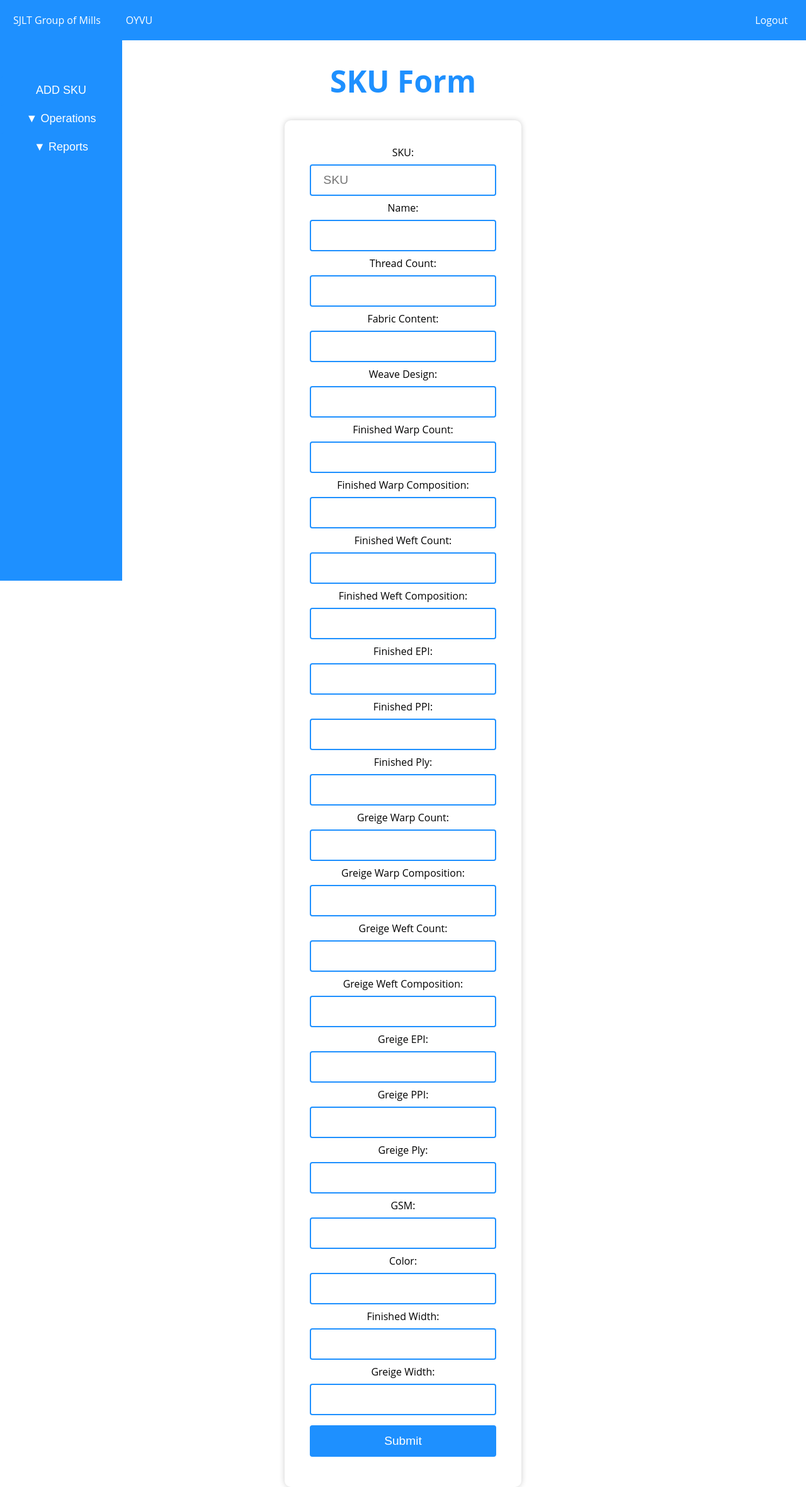
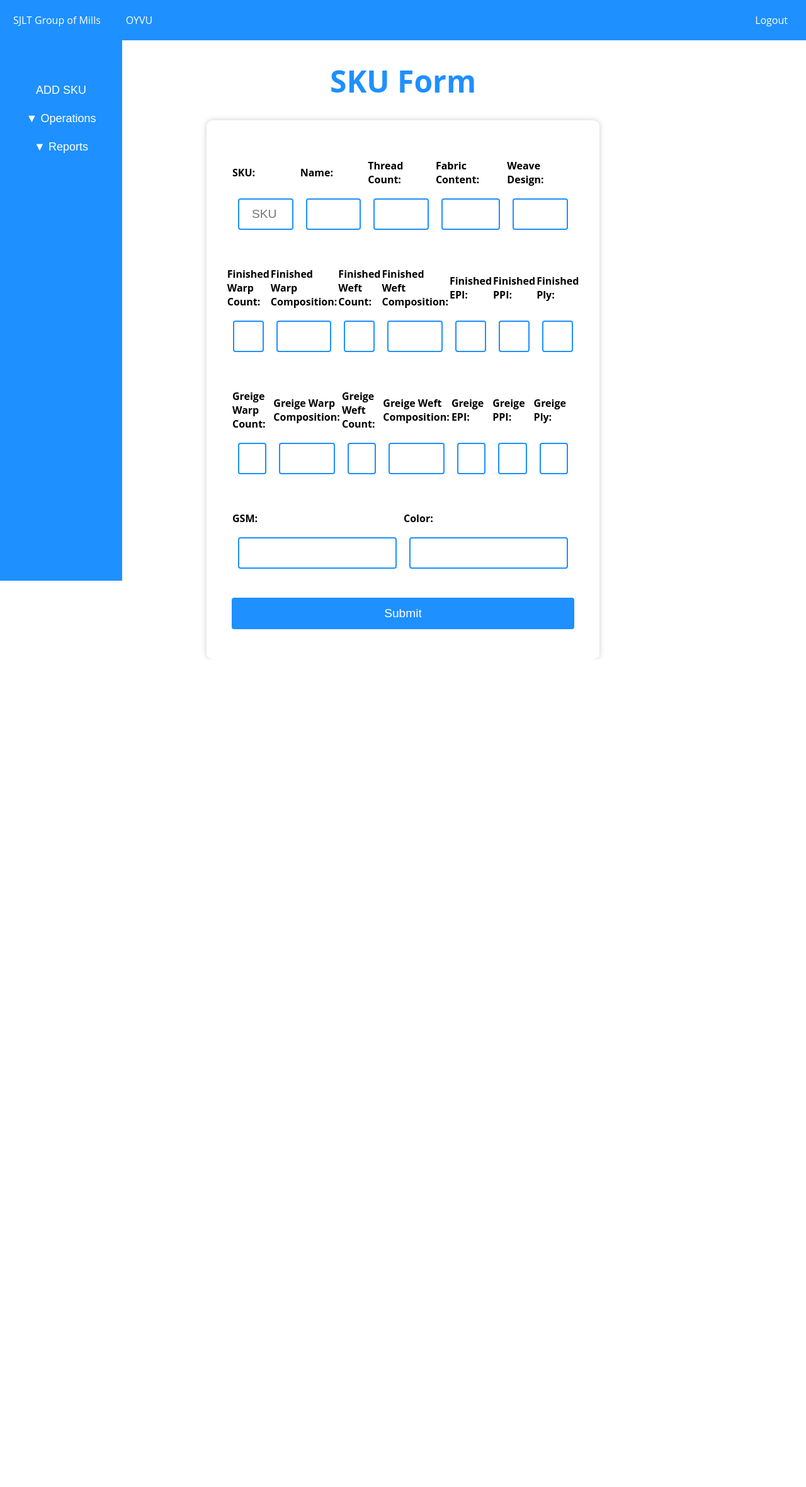
Before and after one commit to SJLT-Software/Madeups, a PHP site: page /superuser.php in a window 1280 px wide, after a click on "ADD SKU". Shown: the whole page at 63% size. After the commit the page ends 1047 px from the top, so only its background shows below. Run offline with PHP 8.4, Linux system fonts and the light colour scheme; the visitor is signed in with stand-in values (Sample User, id 1); data that the repository does not hold is empty.

Commit message:
Madhu_Athai_Updates

```diff
--- a/superuser_components/inwardform.php
+++ b/superuser_components/inwardform.php
@@ -13,20 +13,36 @@
         <input type="hidden" id="namevalidationField" name="namevalidationField"
             pattern="^(?!.*SKU not found).*$" required>
 
-        <label for="width">Width:</label>
+        <label for="width">Finished Width:</label>
         <input id="width" name="width" type="number" min=0 step=0.001 class="form-field" placeholder="Width" required>
+
+        <label for="width">Greige Width:</label>
+        <input id="width" name="width" type="number" min=0 step=0.001 class="form-field" placeholder="Width" required>
+
+        <label for="dcno">Processing house DC No:</label>
+        <input type="text" name="dcno" placeholder="DC No / Bill No" id="dcno" class="form-field" required>
+
 
         <label for="lotno">Lot Number:</label>
         <input type="text" name="lotno" placeholder="Lot Number" id="lotno" class="form-field" required>
 
         <label for="construction">Construction:</label>
-        <input id="construction" name="construction" type="text" class="form-field" required>
+        <input id="construction" name="construction" type="text" class="form-field">
+
+        <label for="dyeing_unit">Inward Dyeing Unit:</label>
+        <input id="dyeing_unit" name="dyeing_unit" type="text" class="form-field">
+
+        <label for="actual_GSM">Actual GSM:</label>
+        <input id="actual_GSM" name="actual_GSM" type="text" class="form-field" required>
+
+        <label for="rate_kg">Rate/Kg:</label>
+        <input id="rate_kg" name="rate_kg" type="text" class="form-field" required>
 
         <label for="qty">No. of rolls:</label>
         <input type="number" placeholder="No. of rolls" name="qty" id="qty" class="form-field" min=0 max=100
             placeholder="Enter no. of Rolls" required>
 
-        <div id="fieldsContainer"></div>
+        <div id="fieldsContainer"></div>      <!-- Include one more column in div id fieldscontainer -after roll no, meters, add location (so for each roll, location has to be mentioned) -->
 
         <label for="totalmeters">Total Meters:</label>
         <input type="number" name="totalmeters" placeholder="Total meters" id="totalmeters" disabled min="0"
--- a/superuser_components/outwardform.php
+++ b/superuser_components/outwardform.php
@@ -8,6 +8,10 @@
         <div id="form_outward_elements">
             <label for="date">Date:</label>
             <input type="date" name="dateoutward" id="dateoutward" class="form-field" required>
+
+            <label for="orderdetail">Order Detail:</label>
+            <input type="text" name="orderdetail" placeholder="order no" id="orderdetail" class="form-field"
+                required>
 
             <label for="skuoutward">SKU:</label>
             <input id="skuoutward" name="skuoutward" type="text" class="form-field skuField">
@@ -20,6 +24,7 @@
             <label for="lotnooutward">Lot Number:</label>
             <input type="text" name="lotnooutward" placeholder="Lot Number" id="lotnooutward" class="form-field"
                 required>
+
 
             <div id="rollinfo">
                 <input type="checkbox" name="selectedroll" id="selectedrolldefault" value="0" disabled hidden>
--- a/superuser_components/returnform.php
+++ b/superuser_components/returnform.php
@@ -25,6 +25,10 @@
             <select name="rollinforeturn" id="rollinforeturn" class="form-field-department" required>
                 <option value="-" selected disabled>Choose roll</option>
             </select>
+
+            <label for="returnlocation">Location:</label>
+            <input type = "text" name="returnlocation" id="returnlocation" class="form-field-department" required>
+
 
             <div id="pickedrollsreturn"></div>
             <input type="hidden" name="rollschoosenreturn" id="rollschoosenreturn" value="0" required>
--- a/superuser_components/skuform.php
+++ b/superuser_components/skuform.php
@@ -1,72 +1,85 @@
 <div id="skuform" class="container" hidden>
         <h1>SKU Form</h1>
         <form id="form_sku" action="skuprocess.php" method="post">
-            <label for="sku">SKU:</label>
-            <input id="sku" name="sku" type="text" class="form-field skuField" >
-            <label for="Name">Name:</label>
-            <input id="Name" name="Name" type="text" class="form-field" required>
-            <label for="tc">Thread Count:</label>
-            <input id="tc" name="tc" type="number" class="form-field" required>
 
-            <label for="FabricContent">Fabric Content:</label>
-            <input id="FabricContent" name="FabricContent" type="text" class="form-field" required>
 
-            <label for="WeaveDesign">Weave Design:</label>
-            <input id="WeaveDesign" name="WeaveDesign" type="text" class="form-field" required>
 
-            <label for="Finished_WarpCount">Finished Warp Count:</label>
-            <input id="Finished_WarpCount" name="Finished_WarpCount" type="text" class="form-field" required>
+        <table>
+<tr>
+    <th> <label for="sku">SKU:</label>    </th>
+    <th> <label for="Name">Name:</label>   </th>
+    <th>   <label for="tc">Thread Count:</label>  </th>
+    <th> <label for="FabricContent">Fabric Content:</label>   </th>
+    <th>   <label for="WeaveDesign">Weave Design:</label>   </th>
+</tr>
+<tr>
+    <td>   <input id="sku" name="sku" type="text" class="form-field skuField" > </td>
+    <td>  <input id="Name" name="Name" type="text" class="form-field" required> </td>
+    <td><input id="tc" name="tc" type="number" class="form-field" required> </td>
+    <td><input id="FabricContent" name="FabricContent" type="text" class="form-field" required> </td>
+    <td><input id="WeaveDesign" name="WeaveDesign" type="text" class="form-field" required> </td>
+</tr>
 
-            <label for="Finished_WarpComposition">Finished Warp Composition:</label>
-            <input id="Finished_WarpComposition" name="Finished_WarpComposition" type="text" class="form-field" required>
+    </table>
 
-            <label for="Finished_WeftCount">Finished Weft Count:</label>
-            <input id="Finished_WeftCount" name="Finished_WeftCount" type="text" class="form-field" required>
 
-            <label for="Finished_WeftComposition">Finished Weft Composition:</label>
-            <input id="Finished_WeftComposition" name="Finished_WeftComposition" type="text" class="form-field" required>
+    <table>
+<tr>
+    <th> <label for="Finished_WarpCount">Finished Warp Count:</label>  </th>
+    <th>  <label for="Finished_WarpComposition">Finished Warp Composition:</label>  </th>
+    <th>  <label for="Finished_WeftCount">Finished Weft Count:</label> </th>
+    <th>  <label for="Finished_WeftComposition">Finished Weft Composition:</label>  </th>
+    <th>   <label for="Finished_EPI">Finished EPI:</label>  </th>
+    <th> <label for="Finished_PPI">Finished PPI:</label> </th>
+    <th><label for="Finished_Ply">Finished Ply:</label></th>
+</tr>
+<tr>
+    <td>    <input id="Finished_WarpCount" name="Finished_WarpCount" type="text" class="form-field" required> </td>
+    <td> <input id="Finished_WarpComposition" name="Finished_WarpComposition" type="text" class="form-field" required></td>
+    <td><input id="Finished_WeftCount" name="Finished_WeftCount" type="text" class="form-field" required></td>
+    <td> <input id="Finished_WeftComposition" name="Finished_WeftComposition" type="text" class="form-field" required> </td>
+    <td>     <input id="Finished_EPI" name="Finished_EPI" type="text" class="form-field" required></td>
+    <td> <input id="Finished_PPI" name="Finished_PPI" type="text" class="form-field" required> </td>
+        <td> <input id="Finished_Ply" name="Finished_Ply" type="text" class="form-field" required> </td>
+</tr>
 
-            <label for="Finished_EPI">Finished EPI:</label>
-            <input id="Finished_EPI" name="Finished_EPI" type="text" class="form-field" required>
+    </table>
 
-            <label for="Finished_PPI">Finished PPI:</label>
-            <input id="Finished_PPI" name="Finished_PPI" type="text" class="form-field" required>
 
-            <label for="Finished_Ply">Finished Ply:</label>
-            <input id="Finished_Ply" name="Finished_Ply" type="text" class="form-field" required>
+    <table>
+<tr>
+    <th>  <label for="Greige_WarpCount">Greige Warp Count:</label> </th>
+    <th>  <label for="Greige_WarpComposition">Greige Warp Composition:</label>  </th>
+    <th> <label for="Greige_WeftCount">Greige Weft Count:</label> </th>
+    <th>  <label for="Greige_WeftComposition">Greige Weft Composition:</label> </th>
+    <th>  <label for="Greige_EPI">Greige EPI:</label> </th>
+    <th> <label for="Greige_PPI">Greige PPI:</label> </th>
+    <th> <label for="Greige_Ply">Greige Ply:</label></th>
+</tr>
+<tr>
+    <td> <input id="Greige_WarpCount" name="Greige_WarpCount" type="text" class="form-field"> </td>
+    <td> <input id="Greige_WarpComposition" name="Greige_WarpComposition" type="text" class="form-field"></td>
+    <td>  <input id="Greige_WeftCount" name="Greige_WeftCount" type="text" class="form-field"></td>
+    <td>  <input id="Greige_WeftComposition" name="Greige_WeftComposition" type="text" class="form-field"> </td>
+    <td>   <input id="Greige_EPI" name="Greige_EPI" type="text" class="form-field"></td>
+    <td>    <input id="Greige_PPI" name="Greige_PPI" type="text" class="form-field"> </td>
+        <td> <input id="Greige_Ply" name="Greige_Ply" type="text" class="form-field" > </td>
+</tr>
 
-            <label for="Greige_WarpCount">Greige Warp Count:</label>
-            <input id="Greige_WarpCount" name="Greige_WarpCount" type="text" class="form-field" required>
+    </table>
 
-            <label for="Greige_WarpComposition">Greige Warp Composition:</label>
-            <input id="Greige_WarpComposition" name="Greige_WarpComposition" type="text" class="form-field" required>
+    <table>
+<tr>
+    <th>    <label for="GSM">GSM:</label> </th>
+    <th>     <label for="Color">Color:</label>  </th>
 
-            <label for="Greige_WeftCount">Greige Weft Count:</label>
-            <input id="Greige_WeftCount" name="Greige_WeftCount" type="text" class="form-field" required>
+</tr>
+<tr>
+    <td>  <input id="GSM" name="GSM" type="text" class="form-field" > </td>
+    <td>    <input id="Color" name="Color" type="text" class="form-field" required></td>
+</tr>
 
-            <label for="Greige_WeftComposition">Greige Weft Composition:</label>
-            <input id="Greige_WeftComposition" name="Greige_WeftComposition" type="text" class="form-field" required>
-
-            <label for="Greige_EPI">Greige EPI:</label>
-            <input id="Greige_EPI" name="Greige_EPI" type="text" class="form-field" required>
-
-            <label for="Greige_PPI">Greige PPI:</label>
-            <input id="Greige_PPI" name="Greige_PPI" type="text" class="form-field" required>
-
-            <label for="Greige_Ply">Greige Ply:</label>
-            <input id="Greige_Ply" name="Greige_Ply" type="text" class="form-field" required>
-
-            <label for="GSM">GSM:</label>
-            <input id="GSM" name="GSM" type="text" class="form-field" required>
-
-            <label for="Color">Color:</label>
-            <input id="Color" name="Color" type="text" class="form-field" required>
-
-            <label for="Finished_Width">Finished Width:</label>
-            <input id="Finished_Width" name="Finished_Width" type="text" class="form-field" required>
-
-            <label for="Greige_Width">Greige Width:</label>
-            <input id="Greige_Width" name="Greige_Width" type="text" class="form-field" required>
+    </table>
 
             <input type="submit" value="Submit">
 
```
